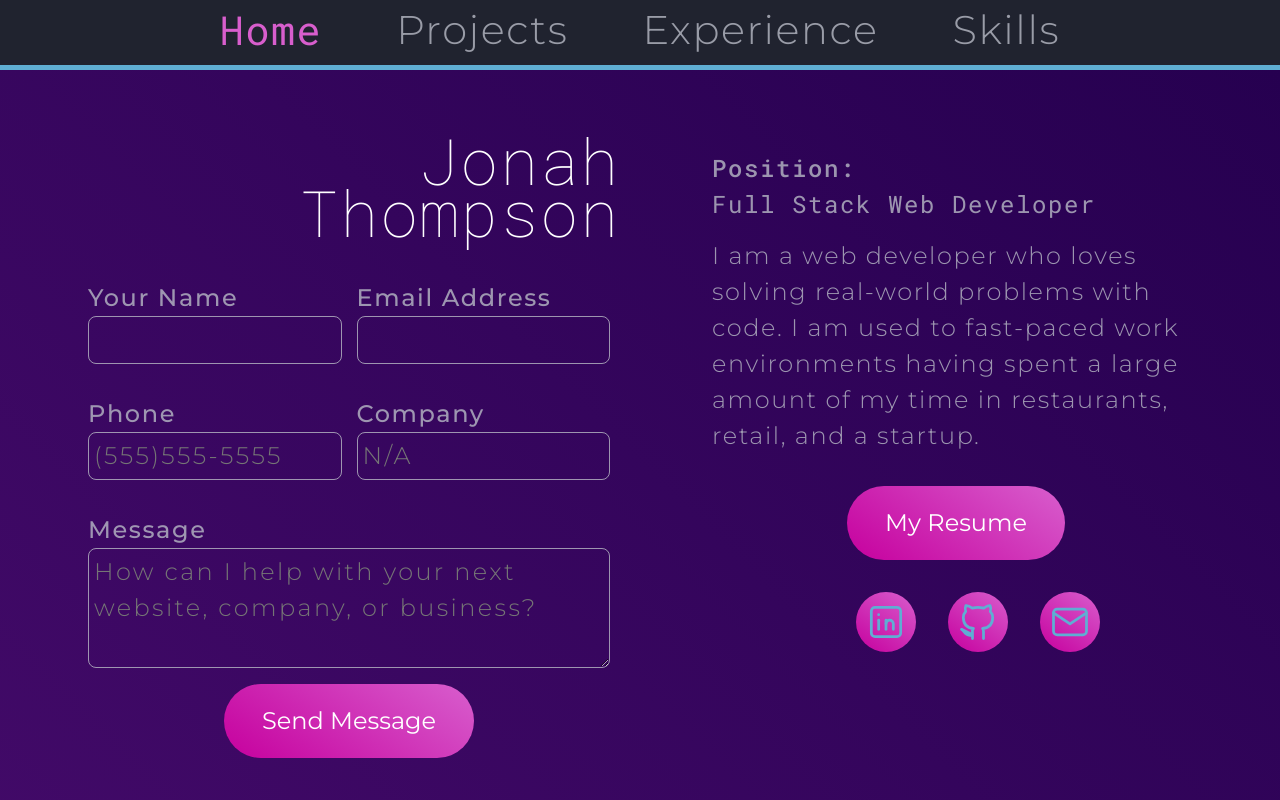
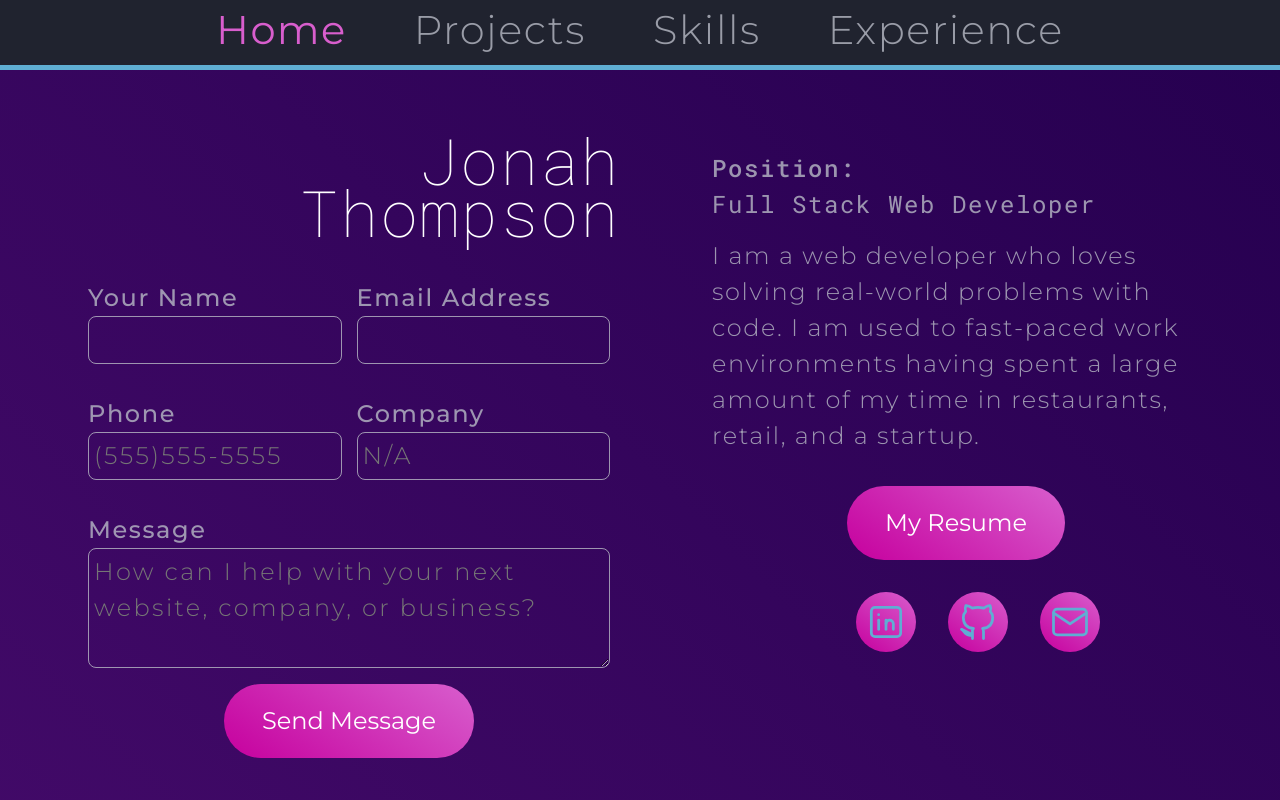
Before and after one commit to jnhthomp/Portfolio, a React (Create React App) app: page / in a window 1280 px wide. Shown: the top 800 px of the page. Built offline with nearby package versions, Linux system fonts and the light colour scheme.

Commit message:
Add scrolling navigation to navbar

```diff
--- a/src/Components/AboutSection/AboutSection.jsx
+++ b/src/Components/AboutSection/AboutSection.jsx
@@ -16,7 +16,7 @@ const AboutSection = (props) => {
     console.log('Form submitted')
   }
   return (
-    <div className={`${classes.aboutSectionLayout}`}>
+    <div className={`${classes.aboutSectionLayout}`} id="about">
       {/* Start About-Left */}
       <div className={classes.formContainer}>
         <div className={classes.title}>
--- a/src/Components/Navbar/Navbar.jsx
+++ b/src/Components/Navbar/Navbar.jsx
@@ -1,4 +1,5 @@
-import React, {useState} from 'react'
+import React, {useState} from 'react';
+import { Link } from 'react-scroll';
 import classes from './Navbar.module.css';
 
 const Navbar = () => {
@@ -8,19 +9,26 @@ const Navbar = () => {
   const toggleShowMobile = (e) => {
     setShowMobile((prevState) => !prevState)
   }
+
+  const closeMobile = () => {
+    setShowMobile(false)
+  }
+
+  const handleSetActive = (to) => {
+    closeMobile()
+  }
+
   return (
     <div className={`${classes.navContainer} ${showMobile ? classes.hasExpanded : ''}`}>
       <div onClick={toggleShowMobile} className={classes.burger}>{showMobile ? <>&#8212;</> : <>&#9776;</> }</div>
       <ul className={showMobile ? classes.expanded : ''}>
-        <li className={classes.active}>Home</li>
-        <li>Projects</li>
-        <li>Experience</li>
-        <li>Skills</li>
+        <li><Link onSetActive={handleSetActive} activeClass={classes.active} offset={-200} to="about" spy={true} smooth={true} duration={500} >Home</Link></li>
+        <li><Link onSetActive={handleSetActive} activeClass={classes.active} offset={-150} to="projects" spy={true} smooth={true} duration={500}>Projects</Link></li>
+        <li><Link onSetActive={handleSetActive} activeClass={classes.active} offset={-200} to="skills" spy={true} smooth={true} duration={500} >Skills</Link></li>
+        <li><Link onSetActive={handleSetActive} activeClass={classes.active} offset={-75} to="experience" spy={true} smooth={true} duration={500}>Experience</Link></li>
       </ul>
     </div>
   )
 }
 
 export default Navbar
-
-// TODO: Add working links to navigate to sections of the page
--- a/src/Components/Navbar/Navbar.module.css
+++ b/src/Components/Navbar/Navbar.module.css
@@ -30,10 +30,9 @@ div.navContainer ul li {
   font-family: var(--ff-content);
 }
 
-div.navContainer ul li.active {
+.active {
   color: var(--clr-400);
   font-weight: 400;
-  font-family: var(--ff-header);
 }
 
 .burger {
--- a/src/Components/ProjectSection/ProjectSection.jsx
+++ b/src/Components/ProjectSection/ProjectSection.jsx
@@ -4,7 +4,7 @@ import ProjectShowcase from './ProjectShowcase/ProjectShowcase';
 
 const ProjectSection = (props) => {
   return (
-    <div className={classes.projectSectionContainer}>
+    <div className={classes.projectSectionContainer} id="projects">
       {/* <div className={classes.projectsHeaderContainer}>
         <h2 className={classes.projectSectionHeader}>Projects</h2>
       </div> */}
--- a/src/Components/SkillsSection/SkillsSection.jsx
+++ b/src/Components/SkillsSection/SkillsSection.jsx
@@ -44,7 +44,7 @@ const SkillsSection = () => {
 
   return (
     <>
-      <div className={`${classes.container} ${classes.overLap}`}>
+      <div className={`${classes.container} ${classes.overLap}`} id="skills">
         { skillsEJS }
       </div>
       <div className={classes.mobileSkills}>
--- a/src/Components/WorkHistory/WorkHistory.jsx
+++ b/src/Components/WorkHistory/WorkHistory.jsx
@@ -138,7 +138,7 @@ const WorkHistory = () => {
   })
 
   return (
-    <div className={classes.container}>
+    <div className={classes.container} id="experience">
       {/* <h2>Work History</h2> */}
       {/* <div className={classes.jobContainer}>
         <div className={classes.jobImage}>
```
